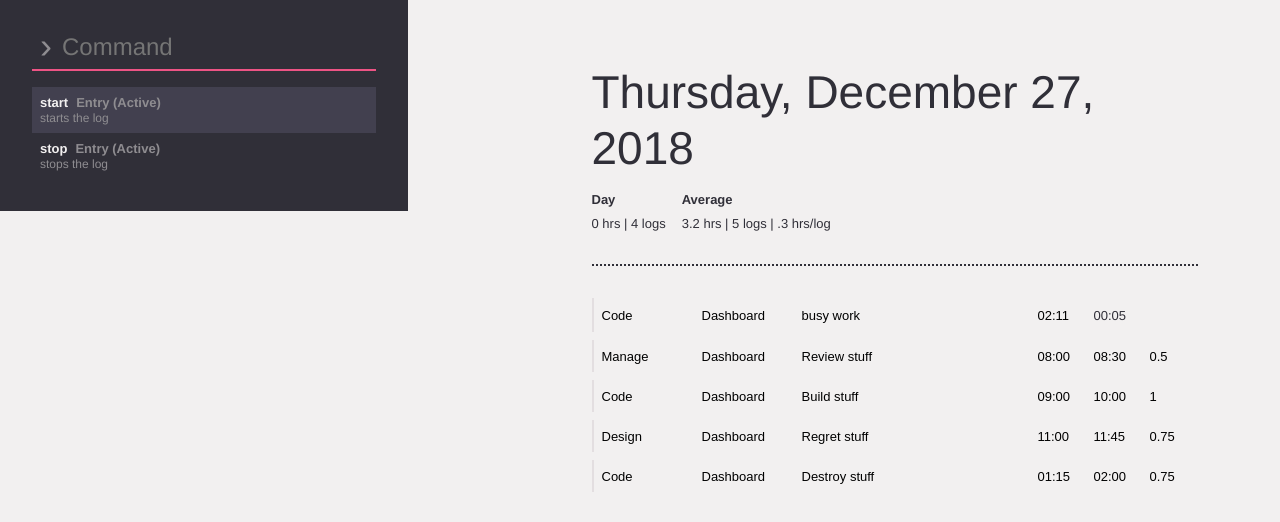
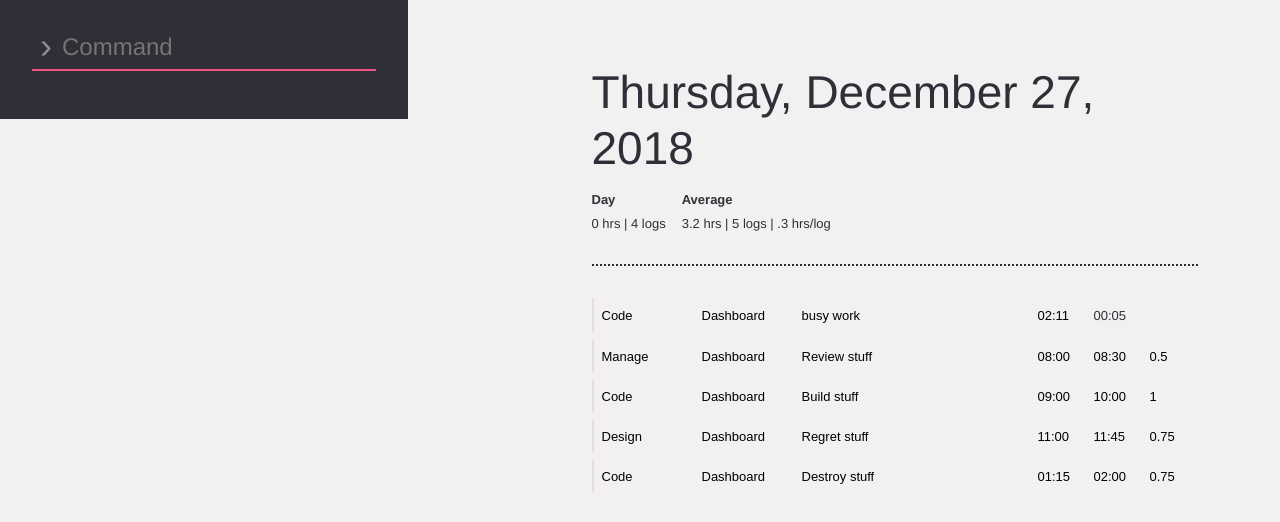
Before and after one commit to webdesserts/logger, a React (Create React App) app: page / in a window 1280 px wide. Shown: the top 522 px of the page. Built offline with nearby package versions, Linux system fonts and the light colour scheme.

Commit message:
only display commands in context

```diff
--- a/src/commands/CommandPalette.tsx
+++ b/src/commands/CommandPalette.tsx
@@ -34,7 +34,7 @@ function CommandPalette<T>(props: Props<T>) {
   }
 
   let matchingCommands = commands
-    .filter(matchesContext(subjects))
+    .filter(matchesContext(context.state))
     .filter(matchesSearch(search))
     .sort(sortSubjectsByDepth(context.state))
 
@@ -114,8 +114,10 @@ function sortSubjectsByDepth(context: CommandContextState) {
   }
 }
 
-function matchesContext(subjects: Set<string>) {
-  return (command: Command<any>) => subjects.has(command.subject)
+function matchesContext(context: CommandContextState) {
+  return (command: Command<any>) => (
+    context.some((subject) => subject.name == command.subject)
+  )
 }
 
 function matchesSearch(value: string) {
```
